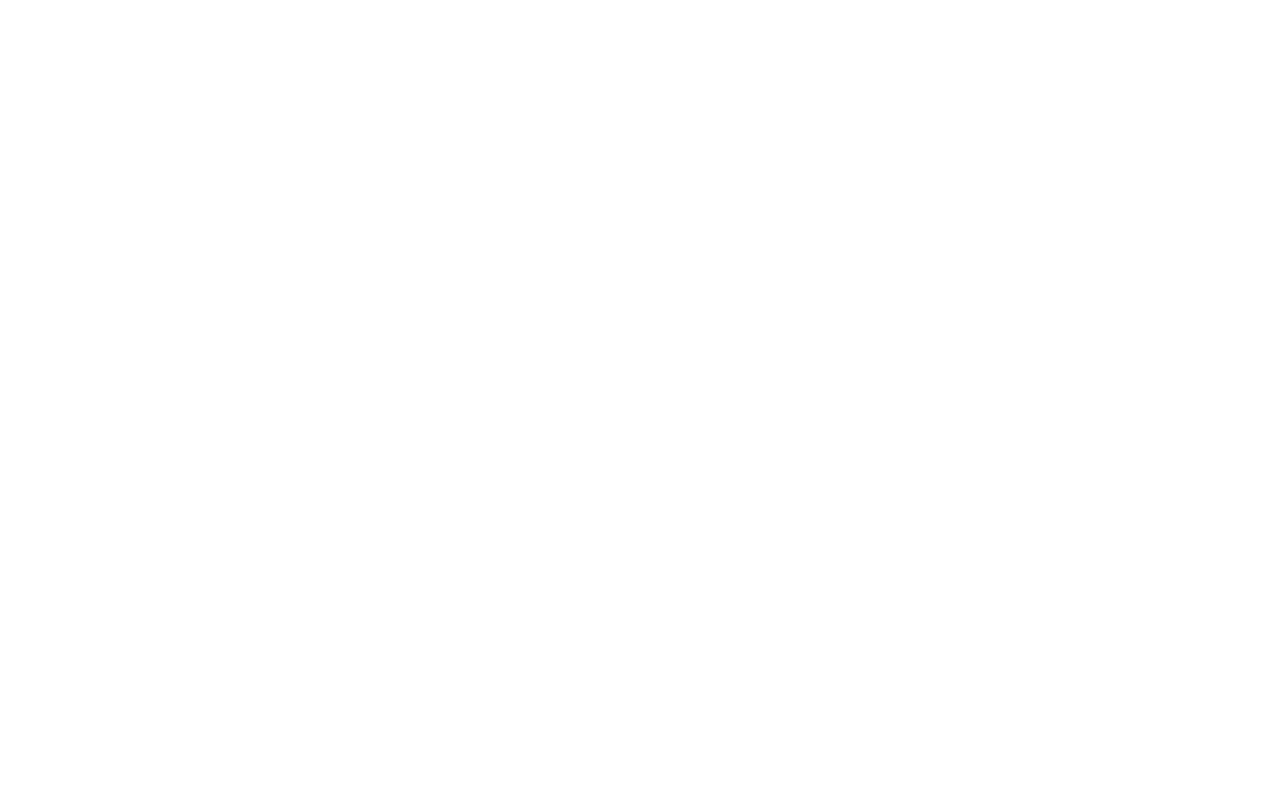
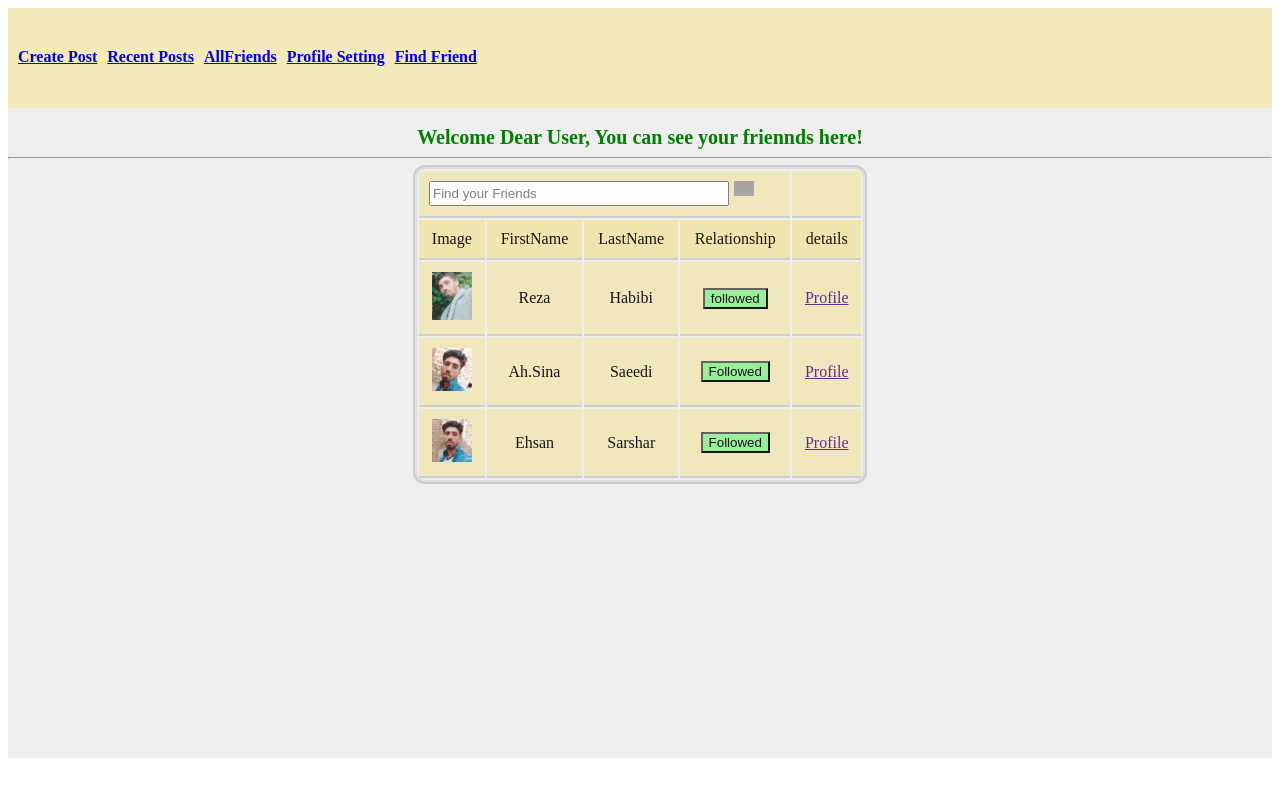
Before and after one commit to RezaHabibi1001/JobSearch, a React (Create React App) app: page /FindFriend in a window 1280 px wide. Before the commit this address had no page. Shown: the top 796 px of the page. Built offline with nearby package versions, Linux system fonts and the light colour scheme; grey boxes are pictures that could not be loaded.

Commit message:
states implemented for  allPosts, like and dislike worked  for all post , followed and un followed

```diff
--- a/src/App.js
+++ b/src/App.js
@@ -8,7 +8,9 @@ import { Profile } from './Components/Profile'
 import { Login } from './Components/Login'
 import { Confirmation } from './Components/Confirmation'
 import { Register } from './Components/Register'
-
+import { AllFriends } from './Components/AllFriends'
+import { EmptyHeader } from './Components/EmptyHeader'
+import { FindFriend } from './Components/FindFriend'
 export const App = () => {
   return (
     <BrowserRouter>
@@ -17,7 +19,7 @@ export const App = () => {
           path="/"
           element={
             <Fragment>
-              <Head />
+              <EmptyHeader />
               <Login />
             </Fragment>
           }
@@ -37,7 +39,7 @@ export const App = () => {
           path="/Login"
           element={
             <Fragment>
-              <Head />
+              <EmptyHeader />
               <Login />
             </Fragment>
           }
@@ -64,7 +66,7 @@ export const App = () => {
           path="/Confirmation"
           element={
             <Fragment>
-              <Head />
+              <EmptyHeader />
               <Confirmation />
             </Fragment>
           }
@@ -73,7 +75,7 @@ export const App = () => {
           path="/Register"
           element={
             <Fragment>
-              <Head />
+              <EmptyHeader />
               <Register />
             </Fragment>
           }
@@ -87,6 +89,24 @@ export const App = () => {
             </Fragment>
           }
         />
+        <Route
+          path="/AllFriends"
+          element={
+            <Fragment>
+              <Head />
+              <AllFriends />
+            </Fragment>
+          }
+        />
+        <Route
+          path="/FindFriend"
+          element={
+            <Fragment>
+              <Head />
+              <FindFriend />
+            </Fragment>
+          }
+        />
       </Routes>
     </BrowserRouter>
   )
--- a/src/Components/AllFriends.js
+++ b/src/Components/AllFriends.js
@@ -1,4 +1,4 @@
-import React from 'react'
+import React, { useState } from 'react'
 import { useNavigate } from 'react-router-dom'
 let AllFriendsStyle = {
   div: {
@@ -27,10 +27,22 @@ let AllFriendsStyle = {
     fontSize: '15px',
     fontWeight: 'bold',
   },
+  follow: {
+    backgroundColor: 'lightGreen',
+  },
+  unFollow: {
+    backgroundColor: '#ff2222',
+  },
 }
 export const AllFriends = () => {
+  let state = {
+    relation: 'followed',
+  }
+  let [relation, setRelation] = useState(state.relation)
+  let changeRelation = () =>
+    relation == 'followed' ? setRelation('Unfollowed') : setRelation('followed')
+
   const navigate = useNavigate()
-
   const routeChange = () => {
     navigate('/Content')
   }
@@ -75,9 +87,14 @@ export const AllFriends = () => {
             <td style={AllFriendsStyle.tr}>Habibi</td>
             <td style={AllFriendsStyle.tr}>
               <input
+                onClick={changeRelation}
                 type="button"
-                value="Followed"
-                style={{ backgroundColor: 'lightGreen' }}
+                value={relation}
+                style={
+                  relation == 'followed'
+                    ? AllFriendsStyle.follow
+                    : AllFriendsStyle.unFollow
+                }
               />
             </td>
             <td style={AllFriendsStyle.tr}>
--- a/src/Components/AllPosts.js
+++ b/src/Components/AllPosts.js
@@ -1,4 +1,4 @@
-import React from 'react'
+import React, { useState } from 'react'
 let AllPostsStyle = {
   div: {
     backgroundColor: '#eeeeee',
@@ -28,6 +28,19 @@ let AllPostsStyle = {
   },
 }
 export const AllPosts = () => {
+  let state = {
+    name: 'Reza',
+    lastName: 'Habibi',
+    tittle: `The descriotion of the image will come here.The descriotion of
+        the image will come hereThe descriotion of the image will come
+        hereThe descriotion of the image will come here`,
+    like: 23,
+    disLike: 22,
+    image: '/reza4.png',
+    profileImage: '/whatsapp.png',
+  }
+  let [count, setCount] = useState(state.like)
+  let [deCount, setDeCount] = useState(state.disLike)
   return (
     <div style={AllPostsStyle.div}>
       <br />
@@ -45,7 +58,7 @@ export const AllPosts = () => {
               <img
                 style={{ float: 'left' }}
                 width="30px"
-                src="./whatsapp.png"
+                src={state.profileImage}
               />
               <span
                 style={{
@@ -54,24 +67,21 @@ export const AllPosts = () => {
                   paddingTop: '5px',
                 }}
               >
-                Reza Habibi
+                {state.name}-{state.lastName}
               </span>
               <br />
               <br />
-              <img width="100%" src="/reza4.png" alt="Image" />
+              <img width="100%" src={state.image} alt="Image" />
               <br />
               <br />
-              <span>
-                The descriotion of the image will come here.The descriotion of
-                the image will come hereThe descriotion of the image will come
-                hereThe descriotion of the image will come here
-              </span>
+              <span>{state.tittle}</span>
               <br />
               <hr />
               <table>
                 <tr>
                   <td>
                     <input
+                      onClick={() => setCount(count + 1)}
                       style={AllPostsStyle.likeInput}
                       type="button"
                       name="like"
@@ -80,19 +90,20 @@ export const AllPosts = () => {
                   </td>
                   <td>
                     <input
+                      onClick={() => setDeCount(deCount + 1)}
                       style={AllPostsStyle.disLikeInput}
                       type="button"
-                      name="like"
+                      name="disLike"
                       value="DisLike"
                     />
                   </td>
                 </tr>
                 <tr>
                   <td>
-                    <span> 34 </span>
+                    <span>{count}</span>
                   </td>
                   <td>
-                    <span> 56 </span>
+                    <span>{deCount}</span>
                   </td>
                 </tr>
               </table>
--- /dev/null
+++ b/src/Components/FindFriend.js
@@ -0,0 +1,142 @@
+import React, { useState } from 'react'
+import { useNavigate } from 'react-router-dom'
+let FindFriendStyle = {
+  div: {
+    backgroundColor: '#eeeeee',
+    minHeight: '650px',
+    textAlign: 'center',
+  },
+  table: {
+    width: '450px',
+    margin: 'auto',
+    textAlign: 'left',
+    borderRadius: '10px',
+    border: '2px solid #dddddd',
+    outline: '2px solid #cccccc',
+  },
+
+  tr: {
+    borderBottom: '2px solid #cccccc',
+    textAlign: 'center',
+    padding: '10px',
+    backgroundColor: '#F1E5ACd0',
+    opacity: 0.9,
+  },
+
+  span: {
+    fontSize: '15px',
+    fontWeight: 'bold',
+  },
+  follow: {
+    backgroundColor: 'lightGreen',
+  },
+  unFollow: {
+    backgroundColor: '#ff2222',
+  },
+}
+export const FindFriend = () => {
+  let state = {
+    relation: 'followed',
+  }
+  let [relation, setRelation] = useState(state.relation)
+  let changeRelation = () =>
+    relation == 'followed' ? setRelation('Unfollowed') : setRelation('followed')
+
+  const navigate = useNavigate()
+  const routeChange = () => {
+    navigate('/Content')
+  }
+
+  return (
+    <div style={FindFriendStyle.div}>
+      <br />
+      <span style={{ color: 'green', fontSize: '20px', fontWeight: 'bold' }}>
+        Welcome Dear User, You can see your friennds here!
+      </span>
+      <hr />
+      <form>
+        <table style={FindFriendStyle.table}>
+          <tr>
+            <td colSpan="4" style={FindFriendStyle.tr}>
+              <input
+                type="search"
+                name="friend"
+                placeholder="Find your Friends"
+                style={{ width: '300px', height: '25px', float: 'left' }}
+              />
+              <img
+                src="/skip.png"
+                width="20px"
+                style={{ float: 'left', paddingLeft: '5px' }}
+              />
+            </td>
+            <td style={FindFriendStyle.tr}></td>
+          </tr>
+          <tr style={{ backgroundColor: '#F1E5ACd0' }}>
+            <td style={FindFriendStyle.tr}>Image</td>
+            <td style={FindFriendStyle.tr}>FirstName</td>
+            <td style={FindFriendStyle.tr}>LastName</td>
+            <td style={FindFriendStyle.tr}>Relationship</td>
+            <td style={FindFriendStyle.tr}>details</td>
+          </tr>
+          <tr>
+            <td style={FindFriendStyle.tr}>
+              <img width="40px" src="/reza.png" />
+            </td>
+            <td style={FindFriendStyle.tr}>Reza</td>
+            <td style={FindFriendStyle.tr}>Habibi</td>
+            <td style={FindFriendStyle.tr}>
+              <input
+                onClick={changeRelation}
+                type="button"
+                value={relation}
+                style={
+                  relation == 'followed'
+                    ? FindFriendStyle.follow
+                    : FindFriendStyle.unFollow
+                }
+              />
+            </td>
+            <td style={FindFriendStyle.tr}>
+              <a href="">Profile</a>
+            </td>
+          </tr>
+          <tr>
+            <td style={FindFriendStyle.tr}>
+              <img width="40px" src="/reza4.png" />
+            </td>
+            <td style={FindFriendStyle.tr}>Ah.Sina</td>
+            <td style={FindFriendStyle.tr}>Saeedi</td>
+            <td style={FindFriendStyle.tr}>
+              <input
+                type="button"
+                value="Followed"
+                style={{ backgroundColor: 'lightGreen' }}
+              />
+            </td>
+            <td style={FindFriendStyle.tr}>
+              <a href="">Profile</a>
+            </td>
+          </tr>{' '}
+          <tr>
+            <td style={FindFriendStyle.tr}>
+              <img width="40px" src="/reza3.png" />
+            </td>
+            <td style={FindFriendStyle.tr}>Ehsan</td>
+            <td style={FindFriendStyle.tr}>Sarshar</td>
+            <td style={FindFriendStyle.tr}>
+              <input
+                type="button"
+                value="Followed"
+                style={{ backgroundColor: 'lightGreen' }}
+              />
+            </td>
+            <td style={FindFriendStyle.tr}>
+              <a href="">Profile</a>
+            </td>
+          </tr>
+        </table>
+      </form>
+    </div>
+  )
+}
--- a/src/Components/Head.js
+++ b/src/Components/Head.js
@@ -8,15 +8,10 @@ let HeadStyles = {
   },
   span: {
     fontWeight: 'bold',
-    paddingLeft: '20px',
+    paddingLeft: '10px',
   },
 }
 export const Head = () => {
-  let d = new Date()
-
-  let state = {
-    showDate: d.toDateString(),
-  }
   return (
     <div style={HeadStyles.div}>
       <span style={HeadStyles.span}>
@@ -31,10 +26,8 @@ export const Head = () => {
       <span style={HeadStyles.span}>
         <Link to="/Profile">Profile Setting</Link>
       </span>
-      <span
-        style={{ fontWeight: 'bold', paddingRight: '30px', float: 'right' }}
-      >
-        {state.showDate}
+      <span style={HeadStyles.span}>
+        <Link to="/FindFriend">Find Friend</Link>
       </span>
     </div>
   )
```
